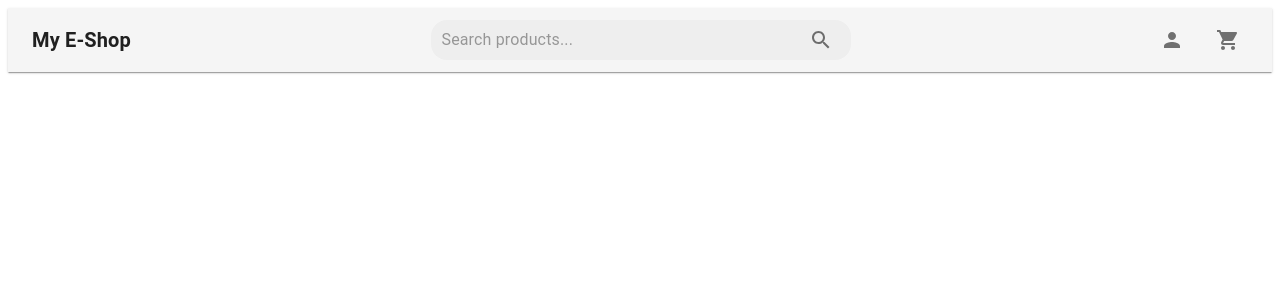
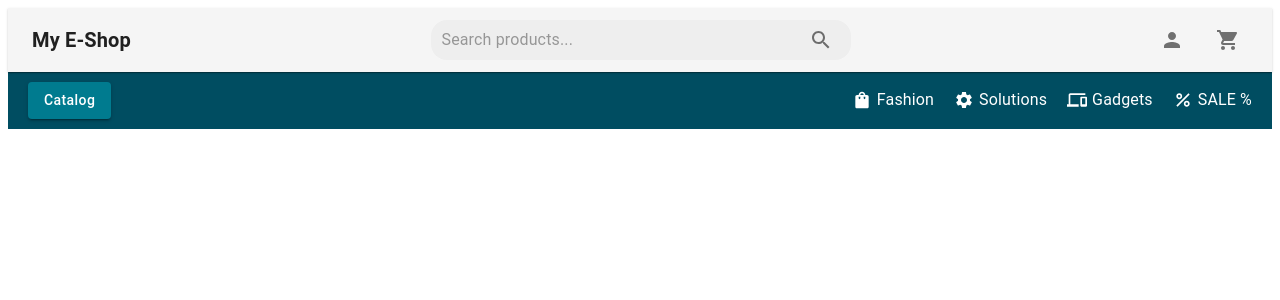
Before and after one commit to shpokas-io/e-shop-web, a React (Vite) app: page / in a window 1280 px wide. Shown: the top 300 px of the page. Built offline with nearby package versions, Linux system fonts and the light colour scheme.

Commit message:
feat(CategoryDropdown): add dropdown menu with mobile categories for desktop

```diff
--- a/src/Pages/HomePage.tsx
+++ b/src/Pages/HomePage.tsx
@@ -1,12 +1,17 @@
 import React from "react";
 import Header from "../components/Header/Header";
-import CategorySectionMobile from "../components/CategorySection/CategorySectionMobile";
+import DesktopNav from "../components/DesktopNav/DesktopNav";
+import { useTheme } from "@mui/material/styles";
+import useMediaQuery from "@mui/material/useMediaQuery";
 
 const HomePage: React.FC = () => {
+  const theme = useTheme();
+  const isDesktop = useMediaQuery(theme.breakpoints.up("md"));
+
   return (
     <>
       <Header />
-      <CategorySectionMobile />
+      {isDesktop && <DesktopNav />}
     </>
   );
 };
--- /dev/null
+++ b/src/components/CategorySection/CategoryDropdownDesktop.tsx
@@ -0,0 +1,53 @@
+import React, { useState } from "react";
+import Button from "@mui/material/Button";
+import Menu from "@mui/material/Menu";
+import MenuItem from "@mui/material/MenuItem";
+import ManIcon from "@mui/icons-material/Man";
+import WomanIcon from "@mui/icons-material/Woman";
+import DevicesIcon from "@mui/icons-material/Devices";
+import DiamondIcon from "@mui/icons-material/Diamond";
+
+const categories = [
+  { id: 1, icon: <ManIcon fontSize="small" />, label: "Men's Clothes" },
+  { id: 2, icon: <WomanIcon fontSize="small" />, label: "Women's Clothes" },
+  { id: 3, icon: <DevicesIcon fontSize="small" />, label: "Electronics" },
+  { id: 4, icon: <DiamondIcon fontSize="small" />, label: "Jewelry" },
+];
+
+const CategoryDropdown: React.FC = () => {
+  const [anchorEl, setAnchorEl] = useState<null | HTMLElement>(null);
+
+  const handleOpen = (event: React.MouseEvent<HTMLButtonElement>) => {
+    setAnchorEl(event.currentTarget);
+  };
+
+  const handleClose = () => {
+    setAnchorEl(null);
+  };
+
+  return (
+    <>
+      <Button
+        variant="contained"
+        onClick={handleOpen}
+        sx={{
+          textTransform: "none",
+          backgroundColor: "#007B8F",
+          "&:hover": { backgroundColor: "#005f6e" },
+        }}
+      >
+        Catalog
+      </Button>
+      <Menu anchorEl={anchorEl} open={Boolean(anchorEl)} onClose={handleClose}>
+        {categories.map((category) => (
+          <MenuItem key={category.id} onClick={handleClose}>
+            {category.icon}
+            <span style={{ marginLeft: "10px" }}>{category.label}</span>
+          </MenuItem>
+        ))}
+      </Menu>
+    </>
+  );
+};
+
+export default CategoryDropdown;
--- /dev/null
+++ b/src/components/DesktopNav/DesktopNav.tsx
@@ -0,0 +1,57 @@
+import React from "react";
+import Box from "@mui/material/Box";
+import Typography from "@mui/material/Typography";
+import CategoryDropdown from "../CategorySection/CategoryDropdownDesktop";
+import Link from "@mui/material/Link";
+import ShoppingBagIcon from "@mui/icons-material/ShoppingBag";
+import SettingsIcon from "@mui/icons-material/Settings";
+import DevicesIcon from "@mui/icons-material/Devices";
+import PercentIcon from "@mui/icons-material/Percent";
+
+const links = [
+  { id: 1, label: "Fashion", icon: <ShoppingBagIcon fontSize="small" /> },
+  { id: 2, label: "Solutions", icon: <SettingsIcon fontSize="small" /> },
+  { id: 3, label: "Gadgets", icon: <DevicesIcon fontSize="small" /> },
+  { id: 4, label: "SALE %", icon: <PercentIcon fontSize="small" /> },
+];
+
+const DesktopNav: React.FC = () => {
+  return (
+    <Box
+      sx={{
+        display: "flex",
+        alignItems: "center",
+        justifyContent: "space-between",
+        backgroundColor: "#004d61",
+        padding: "10px 20px",
+        color: "#fff",
+      }}
+    >
+      {/* Dropdown Menu */}
+      <CategoryDropdown />
+
+      {/* Dummy Links */}
+      <Box sx={{ display: "flex", gap: "20px", alignItems: "center" }}>
+        {links.map((link) => (
+          <Link
+            key={link.id}
+            href="#"
+            underline="none"
+            sx={{
+              display: "flex",
+              alignItems: "center",
+              color: "#fff",
+              fontSize: "14px",
+              "&:hover": { textDecoration: "underline" },
+            }}
+          >
+            {link.icon}
+            <Typography sx={{ marginLeft: "5px" }}>{link.label}</Typography>
+          </Link>
+        ))}
+      </Box>
+    </Box>
+  );
+};
+
+export default DesktopNav;
```
Also changed, not shown: src/components/Footer/Footer.tsx (renamed from src/components/Footer.tsx).
